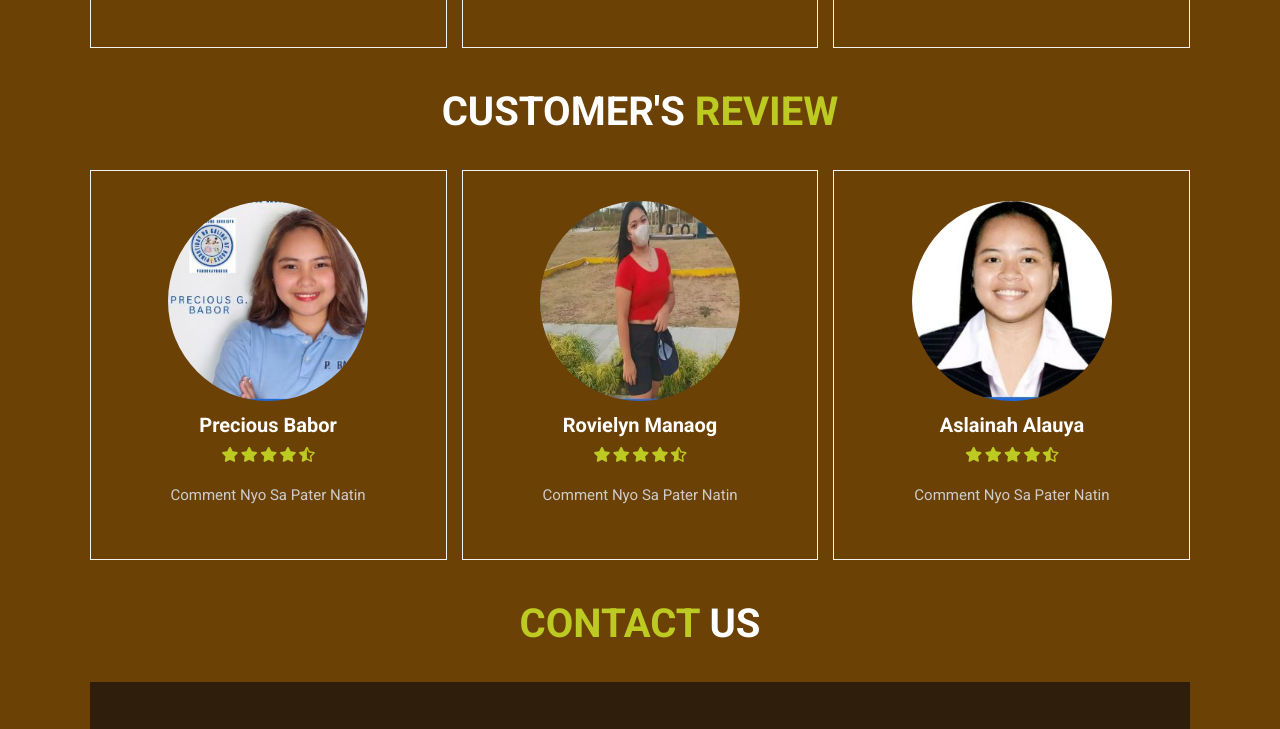
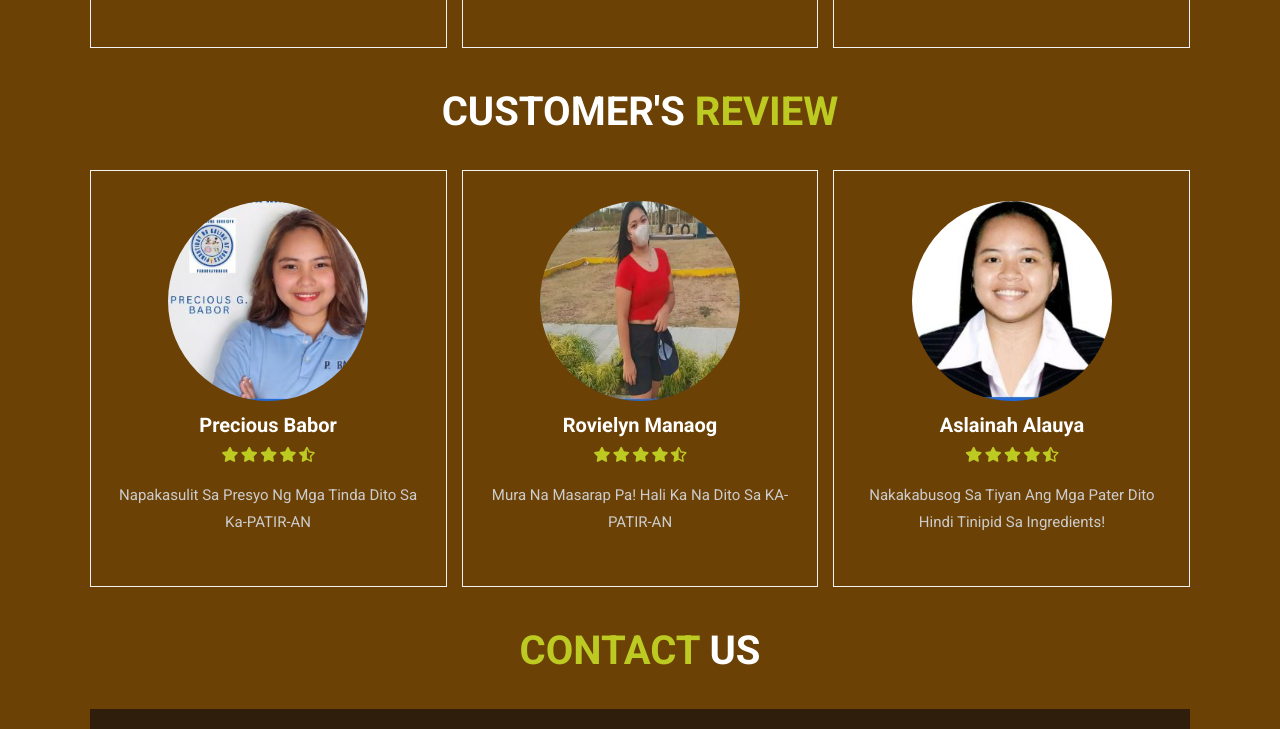
Before and after one commit to charles-virtucio/Ka-PATIR-An-WEBSITE, a plain HTML site: page index.html in a window 1280 px wide. Shown: the part 1955-2684 px from the top of the page. Drawn offline with Linux system fonts and the light colour scheme.

Commit message:
edit about us

```diff
--- a/index.html
+++ b/index.html
@@ -78,6 +78,7 @@
       <div class="content">
           <h3>What makes our Ka-Patir-An?</h3>
           <p> This Ka-Patir-An shop is ready to serve "Pater menu" for the customers</p>
+          <p>Pater is a traditional food that originated from our Muslim brothers in Mindanao. It is basically rice topped with shredded meat, either chicken, beef, or fish flakes, and then wrapped in banana leaf. It may be cheap but is already a complete meal which is usually paired with palapa.</p>
           <a href="#" class="btn">learn more</a>
       </div>
 
@@ -147,7 +148,7 @@
               <i class="fas fa-star"></i>
               <i class="fas fa-star"></i>
               <i class="fas fa-star-half-alt"></i>
-              <p> comment nyo sa Pater natin </p>
+              <p> Napakasulit sa presyo ng mga tinda dito sa Ka-PATIR-AN </p>
           </div>
       </div>
 
@@ -162,7 +163,7 @@
               <i class="fas fa-star"></i>
               <i class="fas fa-star"></i>
               <i class="fas fa-star-half-alt"></i>
-              <p> comment nyo sa Pater natin </p>
+              <p> Mura na masarap pa! hali ka na dito sa KA-PATIR-AN</p>
           </div>
       </div>
 
@@ -176,7 +177,7 @@
               <i class="fas fa-star"></i>
               <i class="fas fa-star"></i>
               <i class="fas fa-star-half-alt"></i>
-              <p> comment nyo sa Pater natin </p>
+              <p> Nakakabusog sa tiyan ang mga Pater dito hindi Tinipid sa Ingredients! </p>
           </div>
       </div>
 
@@ -194,7 +195,7 @@
 
   <div class="row">
 
-      <form action="get">
+      <form action="#">
           <h3>Customer Form</h3>
           <div class="inputBox">
               <span class="fas fa-user"></span>
```
